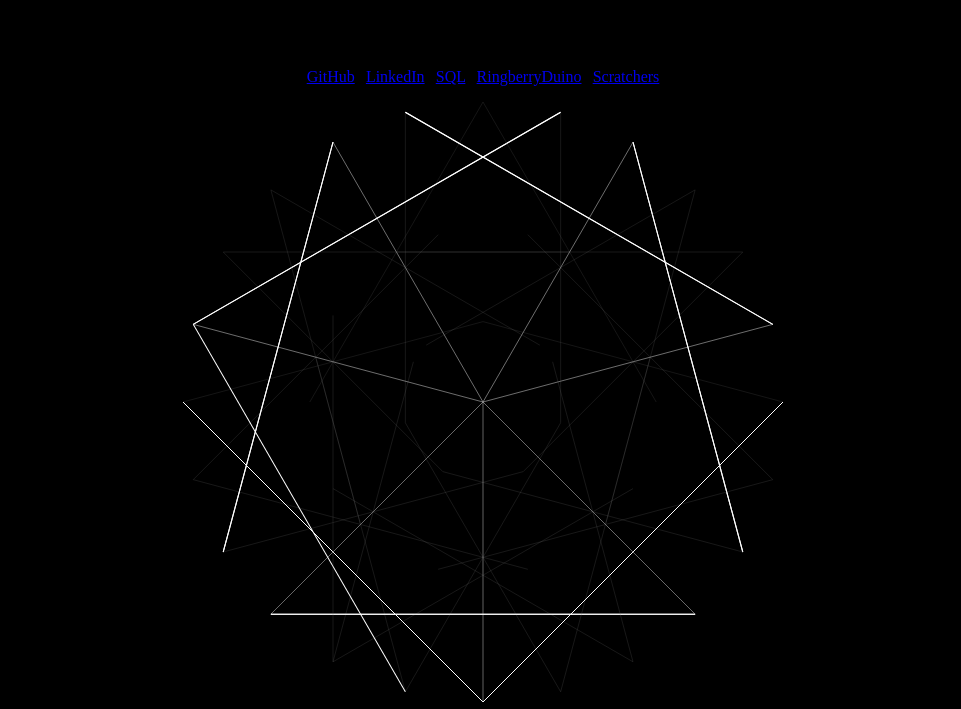
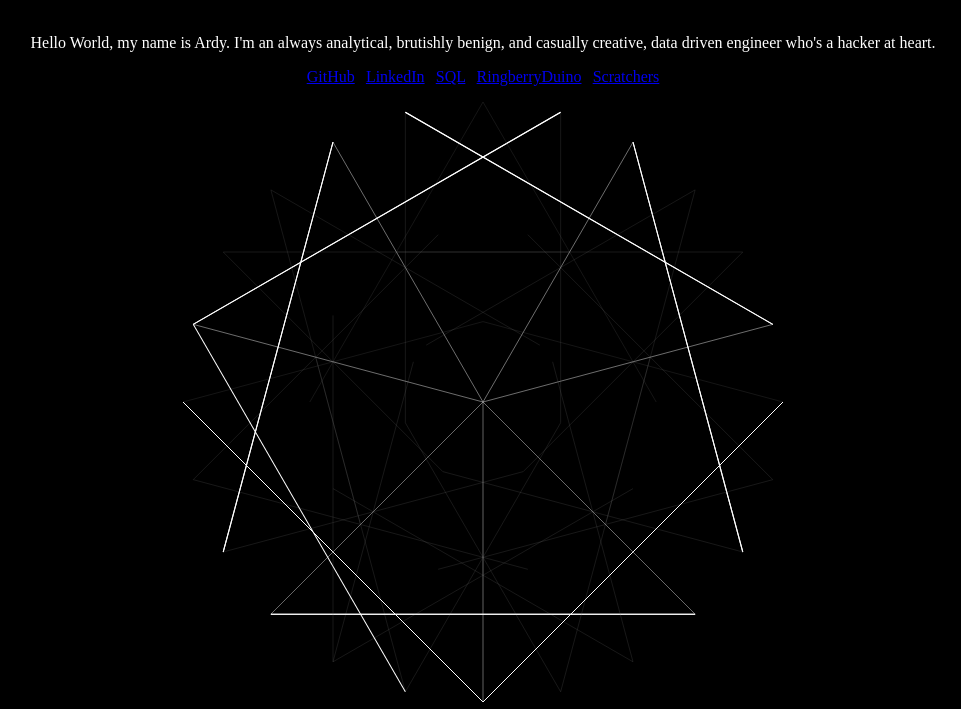
Before and after one commit to ardavanhashemzadeh/ardavanhashemzadeh.github.io, a plain HTML site: page index.html in a window 1280 px wide. Shown: the whole page, without its empty margins (157-1118 px from the left). Drawn offline with Linux system fonts and the light colour scheme.

Commit message:
Update index.html

```diff
--- a/index.html
+++ b/index.html
@@ -68,7 +68,10 @@ function redirect(){
 </head>
 <body onload="init();">
 	<center>
-	<p>Hello World, my name is Ardy. I'm an always analytical, brutishly benign, and casually creative, data driven engineer who's a hacker at heart. </p>
+	<p>
+		<font color="white">
+		Hello World, my name is Ardy. I'm an always analytical, brutishly benign, and casually creative, data driven engineer who's a hacker at heart. </p>
+		</font>
 	<p>
 	<a href="https://github.com/ardavanhashemzadeh">GitHub</a>
 	|
```
